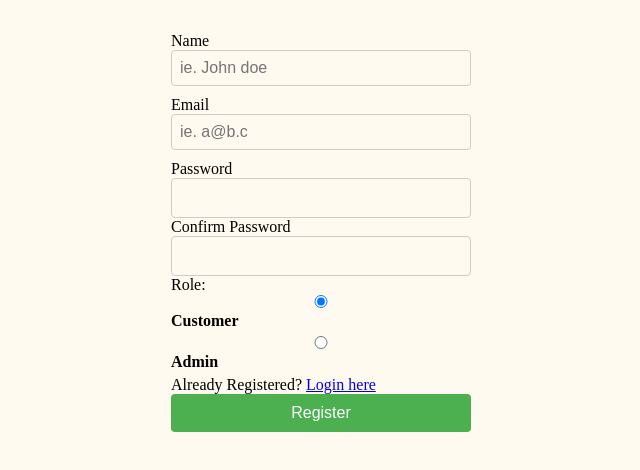
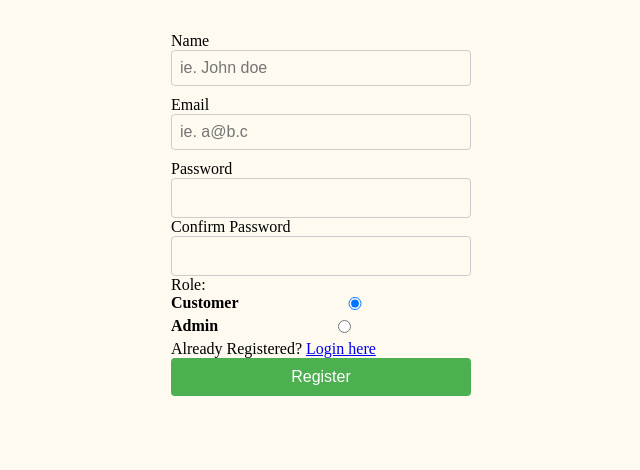
Before and after one commit to MohitSingh7979/E-commerce_local-storage_site, a plain HTML site: page signup.html in a window 1280 px wide. Shown: the whole page, without its empty margins (319-959 px from the left). Drawn offline with Linux system fonts and the light colour scheme.

Commit message:
css add buttons code

```diff
--- a/signup.html
+++ b/signup.html
@@ -14,7 +14,7 @@
   <form id="reg_form" method="get" action="#">
     <p>
       Name
-      <input type="text" name="name" placeholder="ie. John doe" required/>
+      <input type="text" name="name" placeholder="ie. John doe" required />
     </p>
     <p>
       Email
@@ -30,14 +30,13 @@
     </p>
     <p>
       Role:
-      <label>
-        <input type="radio" name="role" value="customer" checked="checked" /> Customer
+      <label>Customer
+        <input type="radio" name="role" value="customer" checked="checked" />
       </label>
-      <label>
-        <input type="radio" name="role" value="admin" /> Admin
+      <label>Admin
+        <input type="radio" name="role" value="admin" />
       </label>
     </p>
-
 
     <p id="alreadyExitsUser">
       Already Registered? <a href="/">Login here</a>
--- a/style.css
+++ b/style.css
@@ -212,7 +212,9 @@ form {
 
 /* Style the form labels */
 label {
-  display: block;
+  display: flex;
+  align-items: center;
+  justify-content: space-between;
   margin-bottom: 5px;
   font-weight: bold;
 }
```
Also changed, not shown: add_product.html (+4 -4 lines).
